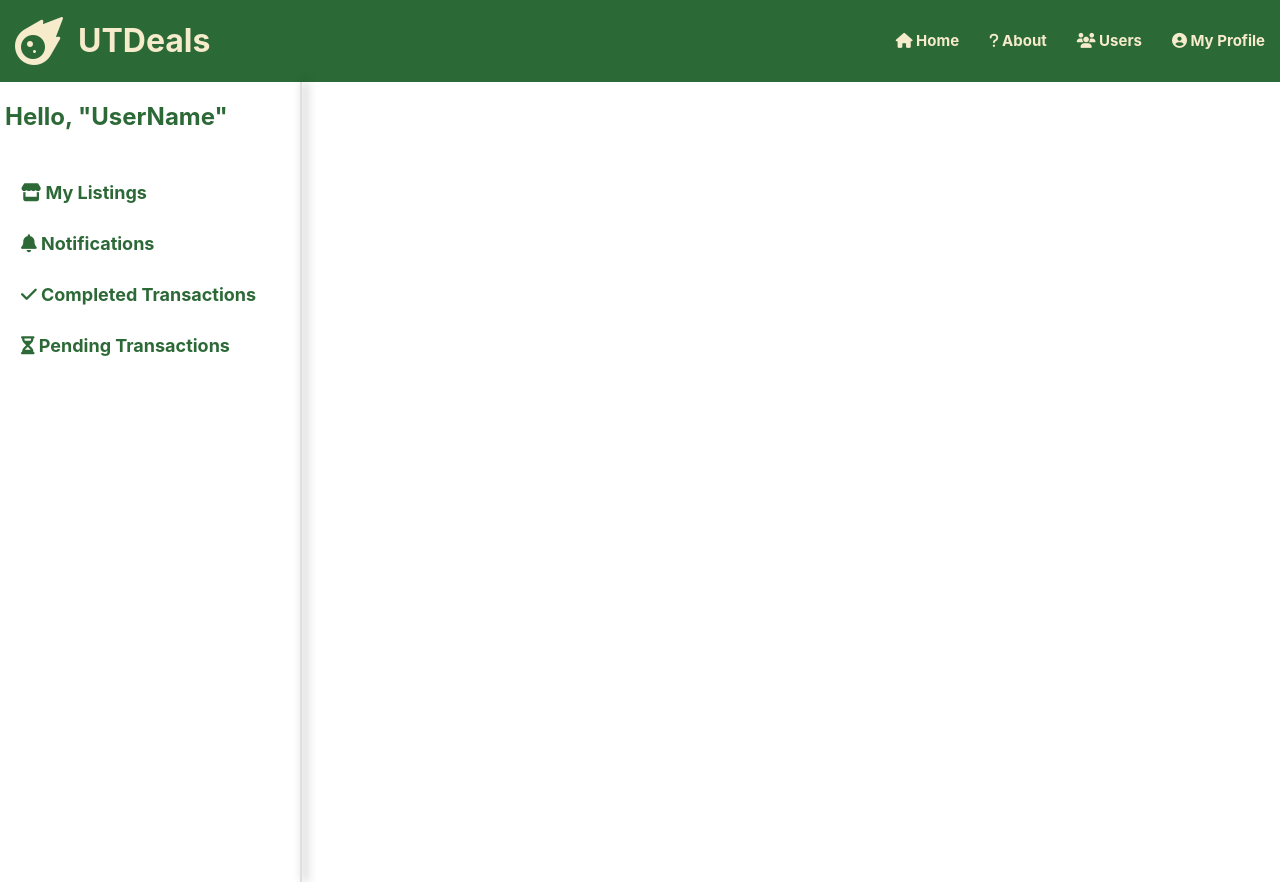
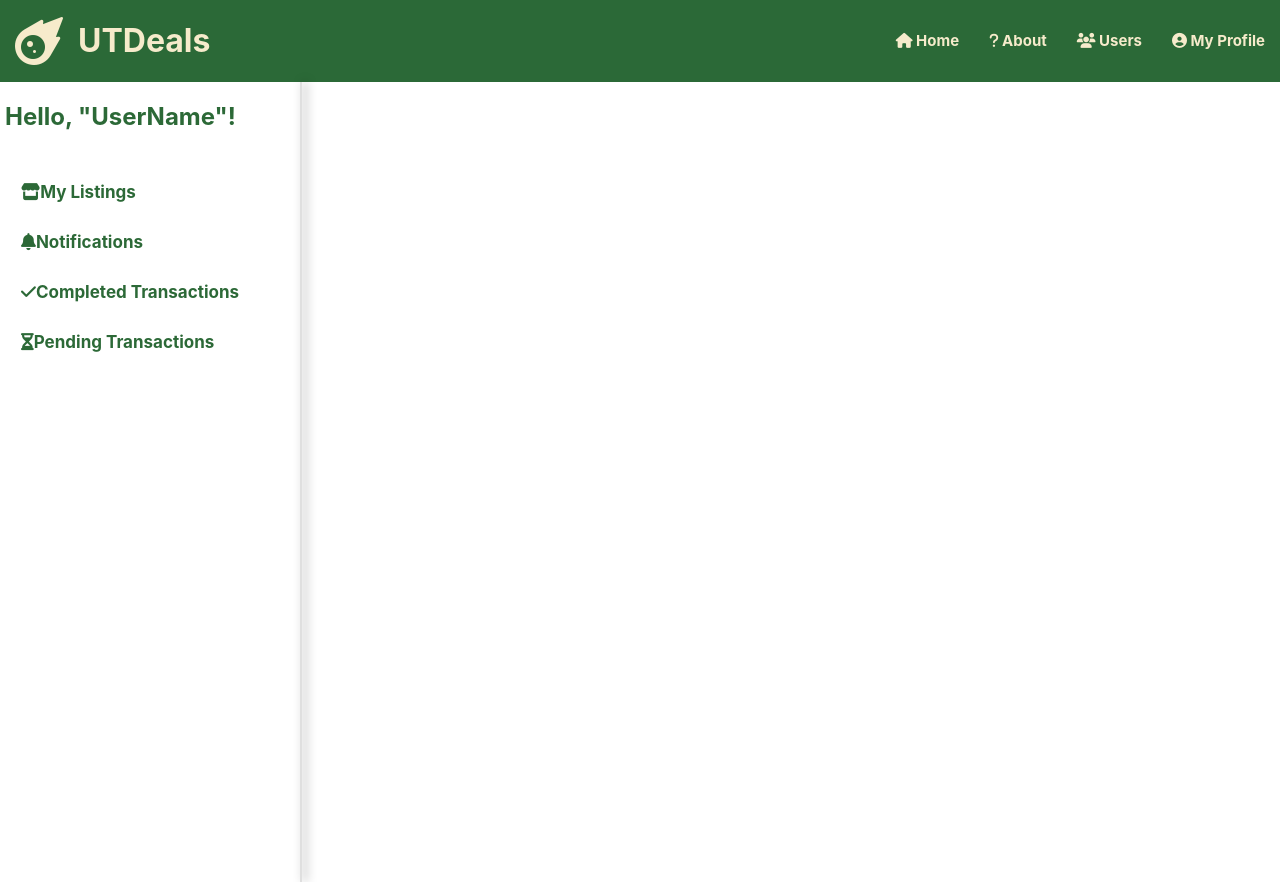
Before and after one commit to Recren/Hackathon, a React (Create React App) app in the folder frontend/: page /profile in a window 1280 px wide. Built offline with nearby package versions, Linux system fonts and the light colour scheme.

Commit message:
Added toggle bars on the side bar

```diff
--- a/frontend/src/Profile/ProfilePage.css
+++ b/frontend/src/Profile/ProfilePage.css
@@ -24,18 +24,13 @@
 }
 
 .profilenav ul li {
+  text-decoration: none;
+  color:rgba(1, 75, 15, 0.831);
+  font-size: 17px;
+  font-weight: bold;
+  margin-left: 1px;
   margin-right: 10px;
   padding: 15px;
-}
-
-
-.profilenav ul li a,
-.profilenav ul li Link {
-  text-decoration: none;
-  color:rgba(1, 75, 15, 0.831);
-  font-size: 18px;
-  font-weight: bold;
-  margin-left: 1px;
 }
 
 .verticalline {
--- a/frontend/src/Profile/ProfilePage.js
+++ b/frontend/src/Profile/ProfilePage.js
@@ -1,20 +1,45 @@
-import React from 'react';
+import {React, useState} from 'react';
 import './ProfilePage.css';
 import '@fortawesome/fontawesome-free/css/all.min.css';
 
 function ProfilePage() {
+  //state variables
+  const [showListings, setShowListings] = useState(false);
+  const [showNotifications, setShowNotifications] = useState(false);
+  const [showCompletedTransactions, setShowCompletedTransactions] = useState(false);
+  const [showPendingTransactions, setShowPendingTransactions] = useState(false);
 
   return (
     <div className="profile">
       <div className="heading">
-        <h2> Hello, "UserName" </h2>
+        <h2> Hello, "UserName"! </h2>
 
         <nav className="profilenav">
           <ul>
-            <li><a href="/Listings"><i className="fa-solid fa-store"></i> My Listings </a></li>
-            <li><a href="/Listings"><i className="fa-solid fa-bell"></i> Notifications </a></li>
-            <li><a href="/Listings"><i className="fa-solid fa-check"></i> Completed Transactions </a></li>
-            <li><a href="/Listings"><i className="fa-solid fa-hourglass-half"></i> Pending Transactions </a></li>
+            <li onClick={() => setShowListings(!showListings)}><i className="fa-solid fa-store"></i> My Listings </li>
+            {showListings && (
+              <div className="listing-content">
+                <h2> Hi </h2>
+              </div>
+            )}
+            <li onClick={() => setShowNotifications(!showNotifications)}><i className="fa-solid fa-bell"></i> Notifications </li>
+            {showNotifications && (
+              <div className="notifications-content">
+                {/* Content for Notifications */}
+              </div>
+            )}
+            <li  onClick={() => setShowCompletedTransactions(!showCompletedTransactions)}><i className="fa-solid fa-check"></i> Completed Transactions</li>
+            {showCompletedTransactions && (
+              <div className="completed-content">
+                {/* Content for Completed Transactions */}
+              </div>
+            )}
+            <li  onClick={() => setShowPendingTransactions(!showPendingTransactions)}><i className="fa-solid fa-hourglass-half"></i> Pending Transactions</li>
+            {showPendingTransactions && (
+              <div className="pending-content">
+                {/* Content for Pending Transactions */}
+              </div>
+            )}
           </ul>
         </nav>
         <div className='verticalline'></div>
```
